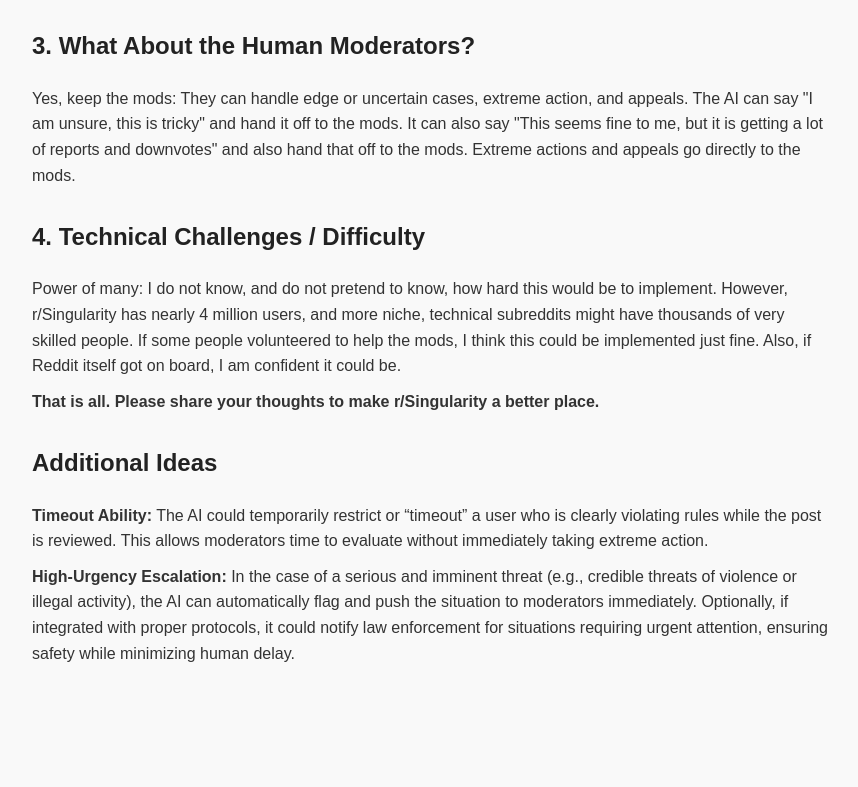
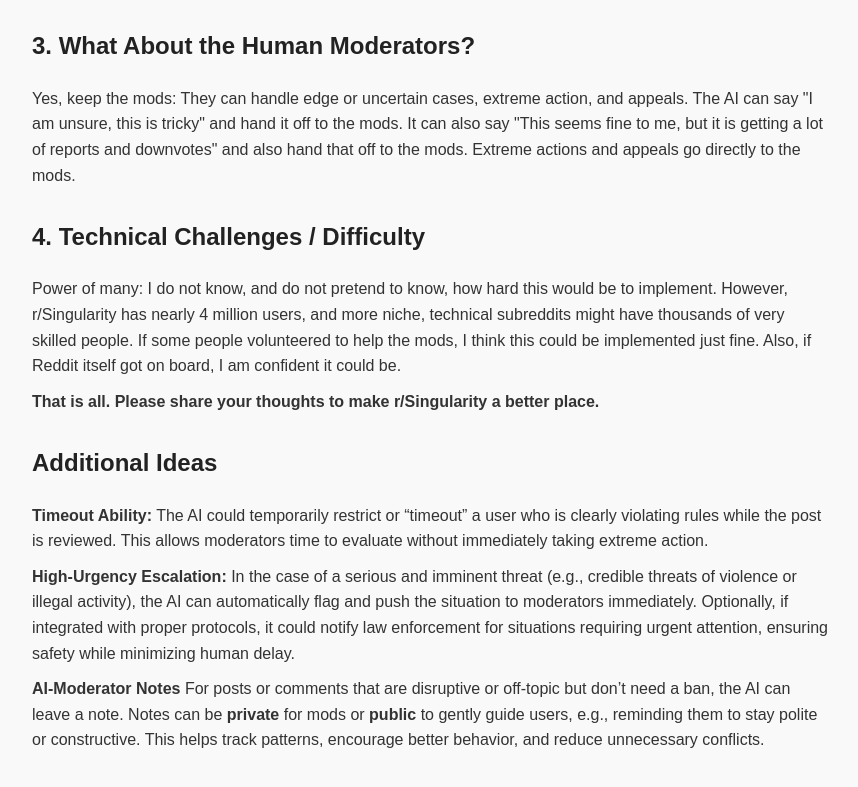
Before and after one commit to jdkelly1999/https-ezjake.github.io-ai-moderator, a plain HTML site: page index.html in a window 1280 px wide. Shown: the part 979-1766 px from the top of the page, without its empty margins (208-1066 px from the left). Before the commit the page ends 1685 px from the top, so only its background shows below. Drawn offline with Linux system fonts and the light colour scheme.

Commit message:
index.html

```diff
--- a/index.html
+++ b/index.html
@@ -75,5 +75,7 @@
 
 <p><strong>High-Urgency Escalation:</strong> In the case of a serious and imminent threat (e.g., credible threats of violence or illegal activity), the AI can automatically flag and push the situation to moderators immediately. Optionally, if integrated with proper protocols, it could notify law enforcement for situations requiring urgent attention, ensuring safety while minimizing human delay.</p>
 
+<p><strong>AI-Moderator Notes</strong> For posts or comments that are disruptive or off-topic but don’t need a ban, the AI can leave a note. Notes can be <strong>private</strong> for mods or <strong>public</strong> to gently guide users, e.g., reminding them to stay polite or constructive. This helps track patterns, encourage better behavior, and reduce unnecessary conflicts.</p>
+
 </body>
 </html>
```
